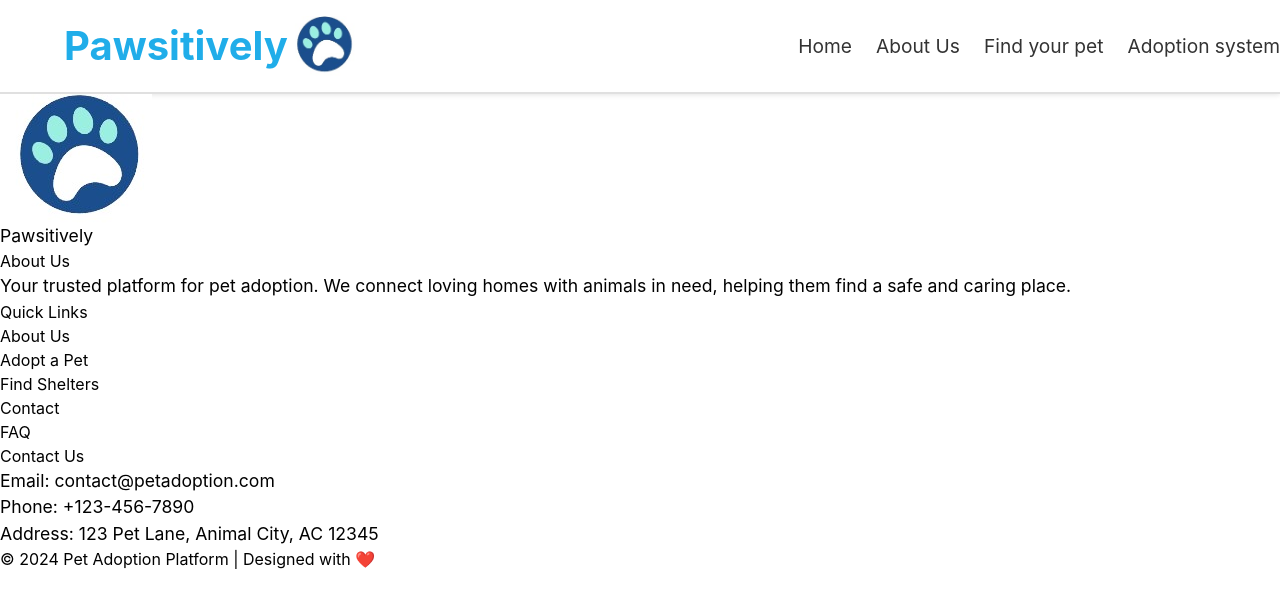
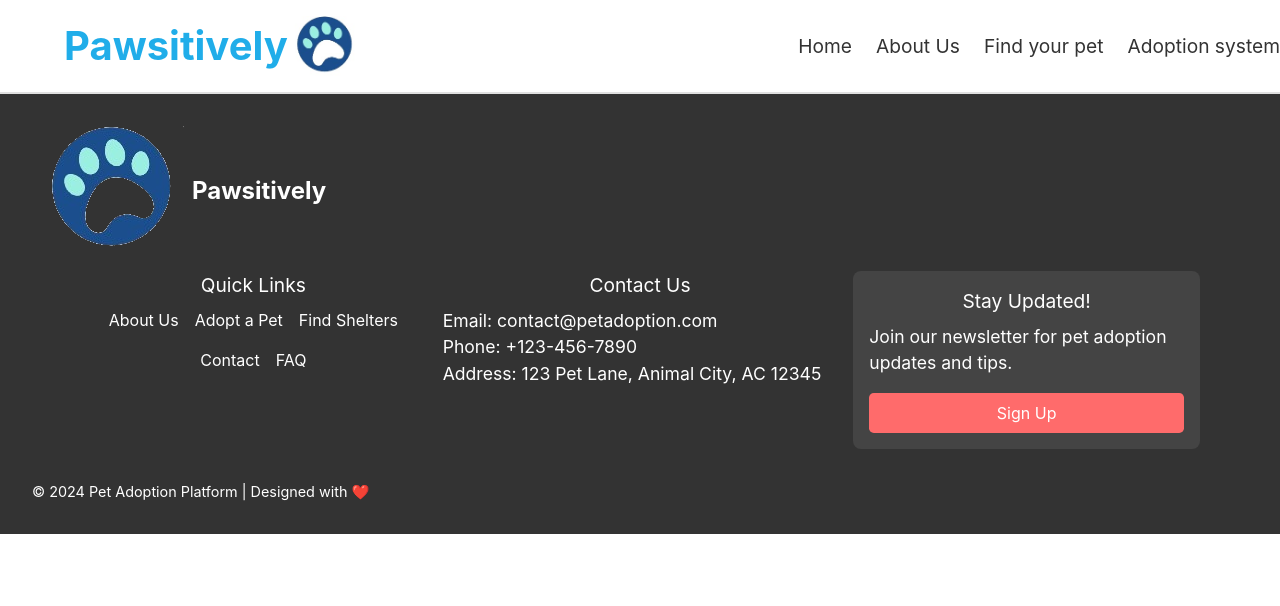
Before and after one commit to Kodzukenken/Pet-AdoptionSite, a React (Create React App) app in the folder frontend/: page /blog in a window 1280 px wide. Shown: the top 606 px of the page. Built offline with nearby package versions, Linux system fonts and the light colour scheme.

Commit message:
footer WIP

```diff
--- a/frontend/src/components/footer.js
+++ b/frontend/src/components/footer.js
@@ -1,50 +1,56 @@
 import React from "react";
-import logo from "../assets/logo.png"; // Adjust the path if needed
-import "../styles/footer.css";
+import logo from "../assets/logoTransparent.png";
+import "../styles/footer.css"; // Make sure this path matches your CSS file
 
 export default function Footer() {
     return (
-        <footer className="bg-primary-3 w-full py-8 px-8 text-primary-1 font-bold text-center sm:text-left">
-            <div className="flex flex-col sm:flex-row items-center justify-between mb-4">
-                <img src={logo} alt="Logo" className="w-32 mb-4 sm:mb-0" />
-
-                <div className="flex flex-col sm:flex-row sm:gap-x-8 text-xs md:text-sm lg:text-base">
-                    <p>Pawsitively</p>
-                </div>
+        <footer className="footer">
+            <div className="footer__logo-section">
+                <img src={logo} alt="Logo" className="footer__logo" />
+                <p className="footer__title">Pawsitively</p>
             </div>
 
-            <div className="footer-sections grid grid-cols-1 sm:grid-cols-3 gap-4">
+            <div className="footer__sections">
                 {/* About Section */}
-                <div>
-                    <h3 className="text-lg text-primary-1 font-semibold mb-2">About Us</h3>
-                    <p className="text-sm">
+                {/* <div>
+                    <h3 className="footer__heading">About Us</h3>
+                    <p>
                         Your trusted platform for pet adoption. We connect loving homes with animals in need,
                         helping them find a safe and caring place.
                     </p>
-                </div>
+                </div> */}
 
                 {/* Quick Links Section */}
-                <div>
-                    <h3 className="text-lg text-primary-1 font-semibold mb-2">Quick Links</h3>
-                    <ul className="text-sm">
-                        <li><a href="/about" className="hover:text-white">About Us</a></li>
-                        <li><a href="/adopt" className="hover:text-white">Adopt a Pet</a></li>
-                        <li><a href="/shelters" className="hover:text-white">Find Shelters</a></li>
-                        <li><a href="/contact" className="hover:text-white">Contact</a></li>
-                        <li><a href="/faq" className="hover:text-white">FAQ</a></li>
+                <div className="footer__quicklink">
+                    <h3 className="footer__heading">Quick Links</h3>
+                    <ul className="footer__links">
+                        <li><a href="/about">About Us</a></li>
+                        <li><a href="/adopt">Adopt a Pet</a></li>
+                        <li><a href="/shelters">Find Shelters</a></li>
+                        <li><a href="/contact">Contact</a></li>
+                        <li><a href="/faq">FAQ</a></li>
                     </ul>
                 </div>
 
                 {/* Contact Section */}
-                <div>
-                    <h3 className="text-lg text-primary-1 font-semibold mb-2">Contact Us</h3>
-                    <p className="text-sm">Email: contact@petadoption.com</p>
-                    <p className="text-sm">Phone: +123-456-7890</p>
-                    <p className="text-sm">Address: 123 Pet Lane, Animal City, AC 12345</p>
+                <div className="footer__contact">
+                    <h3 className="footer__heading">Contact Us</h3>
+                    <p>Email: contact@petadoption.com</p>
+                    <p>Phone: +123-456-7890</p>
+                    <p>Address: 123 Pet Lane, Animal City, AC 12345</p>
+                </div>
+
+                {/* Sign-Up Card */}
+                <div className="footer__signup-card">
+                    <h3 className="footer__heading">Stay Updated!</h3>
+                    <p>Join our newsletter for pet adoption updates and tips.</p>
+                    <form className="signup-form">
+                        <button type="submit" className="signup-button">Sign Up</button>
+                    </form>
                 </div>
             </div>
 
-            <div className="mt-8 text-sm">
+            <div className="footer__bottom-text">
                 &copy; 2024 Pet Adoption Platform | Designed with ❤️
             </div>
         </footer>
--- a/frontend/src/styles/footer.css
+++ b/frontend/src/styles/footer.css
@@ -1,48 +1,99 @@
 .footer {
   background-color: #333;
   color: #fff;
-    padding: 20px 0;
-    font-size: 14px;
+  padding: 2rem;
 }
 
-  .footer-content {
+.footer__logo-section {
   display: flex;
-    justify-content: space-around;
-    padding: 20px 0;
+  align-items: center;
+  gap: 0.5rem;
+  margin-bottom: 1rem;
 }
 
-  .footer-section {
-    flex: 1;
-    margin: 0 20px;
+.footer__title {
+  font-size: 1.5rem;
+  font-weight: bold;
 }
 
-  .footer-section h3 {
-    font-size: 18px;
-    margin-bottom: 15px;
-    color: #f2a65a;
+.footer__sections {
+  display: grid;
+  grid-template-columns: 1fr;
+  gap: 1rem;
+  width: 100%;
 }
 
-  .footer-section p,
-  .footer-section ul {
-    margin: 0;
+@media (min-width: 768px) {
+  .footer__sections {
+      grid-template-columns: repeat(3, 1fr);
+  }
 }
 
-  .footer-section ul li {
-    list-style: none;
+.footer__heading {
+  font-size: 1.2rem;
+  margin-bottom: 0.5rem;
+  text-align: center;
 }
 
-  .footer-section ul li a {
-    color: #f2f2f2;
+.footer__quicklink{
+  margin-left: 3rem;
+}
+
+.footer__links {
+  display: flex;
+  flex-direction: row;
+  justify-content: center;
+  gap: 1rem;
+  flex-wrap: wrap;
+  list-style: none;
+  padding: 0;
+}
+
+.footer__links a {
+  color: #fff;
   text-decoration: none;
 }
 
-  .footer-section ul li a:hover {
-    color: #f2a65a;
+.contact__footer {
+  /* padding: 1rem 1rem 1rem 1rem; */
+  gap: 2rem;
 }
 
-  .footer-bottom {
-    text-align: center;
-    padding: 10px;
-    border-top: 1px solid #444;
-    font-size: 12px;
+.footer__signup-card {
+  margin-right: 3rem;
+  background-color: #444;
+  padding: 1rem;
+  border-radius: 0.5rem;
+  text-align: left;
 }
+
+.signup-form {
+  display: flex;
+  flex-direction: column;
+  gap: 0.5rem;
+  margin-top: 1rem;
+}
+
+.signup-input {
+  padding: 0.5rem;
+  border: none;
+  border-radius: 0.3rem;
+}
+
+.signup-button {
+  padding: 0.5rem;
+  background-color: #ff6b6b;
+  color: #fff;
+  border: none;
+  border-radius: 0.3rem;
+  cursor: pointer;
+}
+
+.signup-button:hover {
+  background-color: #ff4b4b;
+}
+
+.footer__bottom-text {
+  margin-top: 2rem;
+  font-size: 0.9rem;
+}
```
Also changed, not shown: frontend/src/assets/logoTransparent.png (added). Lines whose indentation alone changed are shown as unchanged.
